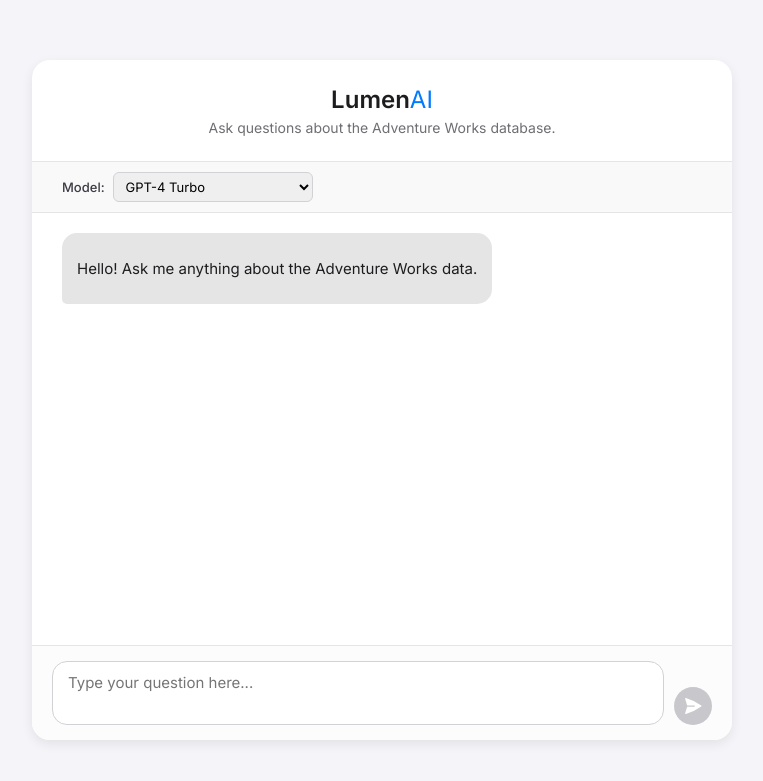
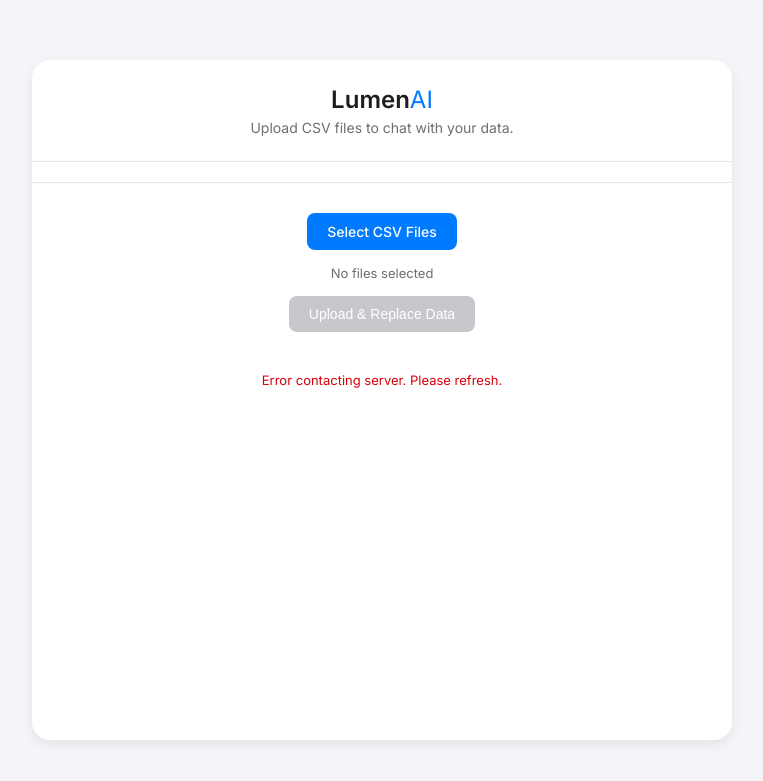
Before and after one commit to mohamedskassem/E115_LumenAI, a Python web app: template src/app/templates/index.html in a window 1280 px wide. Shown: the top 781 px of the page, without its empty margins (258-1021 px from the left). Run offline with Jinja, Linux system fonts and the light colour scheme; the template is opened without the code that fills it, so the values that code supplies are empty.

Commit message:
Feat: Implement dynamic data loading via UI and robust cleanup

```diff
--- a/src/app/static/script.js
+++ b/src/app/static/script.js
@@ -1,4 +1,15 @@
 document.addEventListener('DOMContentLoaded', () => {
+    // UI Sections
+    const dataLoaderSection = document.getElementById('dataLoaderSection');
+    const chatSection = document.getElementById('chatSection');
+
+    // Data Loader Elements
+    const csvUpload = document.getElementById('csvUpload');
+    const fileInfo = document.getElementById('fileInfo');
+    const uploadButton = document.getElementById('uploadButton');
+    const uploadStatus = document.getElementById('uploadStatus');
+
+    // Chat Section Elements
     const chatbox = document.getElementById('chatbox');
     const userInput = document.getElementById('userInput');
     const sendButton = document.getElementById('sendButton');
@@ -6,8 +17,17 @@
     const sqlDisplay = document.getElementById('sqlDisplay');
     const sqlCode = document.getElementById('sqlCode');
     const modelSelector = document.getElementById('modelSelector');
+    const refreshButton = document.getElementById('refreshIndexButton');
+    const removeDataButton = document.getElementById('removeDataButton');
+
+    // Initial State Check
+    checkInitialStatus();
 
     // --- Event Listeners ---
+    // Data Loader
+    csvUpload.addEventListener('change', handleFileSelection);
+    uploadButton.addEventListener('click', uploadFiles);
+    // Chat
     sendButton.addEventListener('click', sendMessage);
     userInput.addEventListener('keydown', (event) => {
         if (event.key === 'Enter' && !event.shiftKey) {
@@ -16,6 +36,8 @@
         }
     });
     userInput.addEventListener('input', autoGrowTextarea);
+    refreshButton.addEventListener('click', refreshIndex);
+    removeDataButton.addEventListener('click', removeData);
 
     // --- Functions ---
     function autoGrowTextarea() {
@@ -117,4 +139,158 @@
 
     // Initial setup
     autoGrowTextarea(); // Adjust initial height and button state
+
+    // --- Refresh Index Function ---
+    async function refreshIndex() {
+        addMessage("Attempting to refresh index... This may take a moment.", 'system'); // Use a distinct style? For now, 'system' uses bot style
+        toggleLoading(true); // Disable input while refreshing
+        refreshButton.disabled = true;
+
+        try {
+            const response = await fetch('/refresh-index', {
+                method: 'POST'
+            });
+
+            toggleLoading(false);
+            refreshButton.disabled = false;
+
+            const data = await response.json();
+
+            if (!response.ok) {
+                throw new Error(data.error || `HTTP error! status: ${response.status}`);
+            }
+
+            addMessage(data.message || "Index refreshed successfully!", 'system');
+
+        } catch (error) {
+            console.error('Error refreshing index:', error);
+            toggleLoading(false);
+            refreshButton.disabled = false;
+            addMessage(error.message || "Could not refresh index.", 'bot', true); // Show error
+        }
+    }
+
+    // --- UI State Management ---
+    function showDataLoader() {
+        dataLoaderSection.style.display = 'flex';
+        chatSection.style.display = 'none';
+        clearChat(); // Clear chat when showing loader
+    }
+
+    function showChatInterface() {
+        dataLoaderSection.style.display = 'none';
+        chatSection.style.display = 'flex';
+        addMessage("Data loaded. Ask me anything about it!", 'system');
+    }
+
+    function clearChat() {
+        chatbox.innerHTML = ''; // Clear all messages
+    }
+
+    // --- Initial Status Check ---
+    async function checkInitialStatus() {
+        try {
+            const response = await fetch('/status');
+            if (!response.ok) throw new Error('Failed to fetch status');
+            const data = await response.json();
+            if (data.is_ready) {
+                showChatInterface();
+            } else {
+                showDataLoader();
+            }
+        } catch (error) {
+            console.error("Error checking initial status:", error);
+            showDataLoader(); // Default to loader on error
+            // Optionally show an error message to the user
+            uploadStatus.textContent = "Error contacting server. Please refresh.";
+            uploadStatus.className = 'status-message error';
+        }
+    }
+
+    // --- Data Loader Functions ---
+    function handleFileSelection() {
+        const files = csvUpload.files;
+        if (files.length > 0) {
+            fileInfo.textContent = `${files.length} file(s) selected`;
+            uploadButton.disabled = false;
+        } else {
+            fileInfo.textContent = "No files selected";
+            uploadButton.disabled = true;
+        }
+    }
+
+    async function uploadFiles() {
+        const files = csvUpload.files;
+        if (files.length === 0) return;
+
+        const formData = new FormData();
+        for (const file of files) {
+            formData.append('files', file);
+        }
+
+        uploadStatus.textContent = "Uploading and processing files... This may take time.";
+        uploadStatus.className = 'status-message';
+        uploadButton.disabled = true;
+
+        try {
+            const response = await fetch('/upload-data', {
+                method: 'POST',
+                body: formData,
+            });
+
+            const data = await response.json();
+
+            if (!response.ok) {
+                throw new Error(data.error || `HTTP error! status: ${response.status}`);
+            }
+
+            uploadStatus.textContent = data.message || "Upload successful! Initializing agent...";
+            uploadStatus.className = 'status-message success';
+            // Reset file input
+            csvUpload.value = '';
+            handleFileSelection();
+            // Switch UI
+            showChatInterface();
+
+        } catch (error) {
+            console.error('Error uploading files:', error);
+            uploadStatus.textContent = `Error: ${error.message}`;
+            uploadStatus.className = 'status-message error';
+            uploadButton.disabled = false; // Re-enable on error
+        }
+    }
+
+    // --- Remove Data Function ---
+    async function removeData() {
+        if (!confirm("Are you sure you want to remove the current data and index? This cannot be undone.")) {
+            return;
+        }
+
+        addMessage("Removing data and index...", 'system');
+        toggleLoading(true); // Use loading indicator logic
+        removeDataButton.disabled = true;
+
+        try {
+            const response = await fetch('/remove-data', {
+                method: 'POST'
+            });
+
+            const data = await response.json();
+
+            if (!response.ok) {
+                throw new Error(data.error || data.message || `HTTP error! status: ${response.status}`);
+            }
+
+            uploadStatus.textContent = data.message || "Data removed successfully."; // Show status in upload section
+            uploadStatus.className = 'status-message success';
+            showDataLoader(); // Switch back to data loader UI
+
+        } catch (error) {
+            console.error('Error removing data:', error);
+            addMessage(`Error removing data: ${error.message}`, 'bot', true); // Show error in chat
+        } finally {
+             toggleLoading(false);
+             removeDataButton.disabled = false;
+        }
+    }
 });
--- a/src/app/static/style.css
+++ b/src/app/static/style.css
@@ -11,7 +11,7 @@
     color: #1d1d1f; /* Near black text */
 }
 
-.container {
+.main-container {
     background-color: #ffffff;
     border-radius: 18px;
     box-shadow: 0 4px 12px rgba(0, 0, 0, 0.08);
@@ -249,3 +249,142 @@
     flex-grow: 1;
     max-width: 200px; /* Adjust as needed */
 }
+
+.refresh-button {
+    padding: 6px 12px;
+    font-size: 12px;
+    font-weight: 500;
+    border: 1px solid #d1d1d6;
+    border-radius: 6px;
+    background-color: #f0f0f5;
+    color: #3c3c43;
+    cursor: pointer;
+    transition: background-color 0.2s ease, border-color 0.2s ease;
+}
+
+.refresh-button:hover {
+    background-color: #e5e5e5;
+    border-color: #c7c7cc;
+}
+
+.refresh-button:disabled {
+    background-color: #e5e5e5;
+    color: #b0b0b5;
+    cursor: not-allowed;
+    border-color: #d1d1d6;
+}
+
+/* --- Data Loader Section Styles --- */
+.data-loader-section {
+    display: flex; /* Will be toggled */
+    flex-direction: column;
+    padding-bottom: 30px; /* Add some padding at the bottom */
+}
+
+.upload-area {
+    display: flex;
+    flex-direction: column;
+    align-items: center;
+    gap: 15px;
+    padding: 30px;
+    border-top: 1px solid #e5e5e5;
+    margin-top: 20px; /* Space below header */
+}
+
+.upload-button {
+    display: inline-block;
+    padding: 10px 20px;
+    font-size: 14px;
+    font-weight: 500;
+    color: #ffffff;
+    background-color: #007aff;
+    border: none;
+    border-radius: 8px;
+    cursor: pointer;
+    transition: background-color 0.2s ease;
+}
+
+.upload-button:hover {
+    background-color: #005ecb;
+}
+
+#csvUpload {
+    display: none; /* Hide the default file input */
+}
+
+.file-info {
+    font-size: 13px;
+    color: #6e6e73;
+}
+
+.action-button {
+    padding: 10px 20px;
+    font-size: 14px;
+    font-weight: 500;
+    color: #ffffff;
+    background-color: #34c759; /* Green */
+    border: none;
+    border-radius: 8px;
+    cursor: pointer;
+    transition: background-color 0.2s ease;
+}
+
+.action-button:hover {
+    background-color: #2aa34a;
+}
+
+.action-button:disabled {
+    background-color: #c7c7cc;
+    cursor: not-allowed;
+}
+
+.status-message {
+    text-align: center;
+    padding: 10px 30px;
+    font-size: 13px;
+    color: #6e6e73;
+}
+
+.status-message.error {
+    color: #d8000c;
+}
+
+.status-message.success {
+    color: #2aa34a;
+}
+
+/* --- Chat Section Styles --- */
+.chat-container { /* Renamed from .container for specificity */
+    display: flex; /* Toggled by JS */
+    flex-direction: column;
+    width: 100%; /* Take full width within main-container */
+    height: 100%; /* Take full height within main-container */
+}
+
+.chat-header {
+    display: flex;
+    justify-content: space-between;
+    align-items: center;
+}
+
+.header-controls {
+    display: flex;
+    gap: 10px;
+}
+
+.remove-button {
+    padding: 6px 12px;
+    font-size: 12px;
+    font-weight: 500;
+    border: 1px solid #ff9500;
+    border-radius: 6px;
+    background-color: #fff0e0;
+    color: #ff9500;
+    cursor: pointer;
+    transition: background-color 0.2s ease, border-color 0.2s ease;
+}
+
+.remove-button:hover {
+    background-color: #ffe5cc;
+    border-color: #ff8000;
+}
--- a/src/app/templates/index.html
+++ b/src/app/templates/index.html
@@ -3,39 +3,54 @@
 <head>
     <meta charset="UTF-8">
     <meta name="viewport" content="width=device-width, initial-scale=1.0">
-    <title>LumenAI - Chat with your Database</title>
+    <title>LumenAI - Chat with your Data</title>
     <link rel="stylesheet" href="{{ url_for('static', filename='style.css') }}">
     <link rel="preconnect" href="https://fonts.googleapis.com">
     <link rel="preconnect" href="https://fonts.gstatic.com" crossorigin>
     <link href="https://fonts.googleapis.com/css2?family=Inter:wght@300;400;500;600&display=swap" rel="stylesheet">
 </head>
 <body>
-    <div class="container">
+    <div class="main-container">
+
+        <!-- Data Loading Section (Initially Visible if no data) -->
+        <div id="dataLoaderSection" class="data-loader-section">
             <header class="header">
                 <h1>Lumen<span class="ai-suffix">AI</span></h1>
-            <p>Ask questions about the Adventure Works database.</p>
+                <p>Upload CSV files to chat with your data.</p>
+            </header>
+            <div class="upload-area">
+                <label for="csvUpload" class="upload-button">Select CSV Files</label>
+                <input type="file" id="csvUpload" accept=".csv" multiple>
+                <span id="fileInfo" class="file-info">No files selected</span>
+                <button id="uploadButton" class="action-button" disabled>Upload & Replace Data</button>
+            </div>
+            <div id="uploadStatus" class="status-message"></div>
+        </div>
+
+        <!-- Chat Section (Initially Hidden if no data) -->
+        <div id="chatSection" class="chat-container" style="display: none;">
+            <header class="header chat-header">
+                <h1>Lumen<span class="ai-suffix">AI</span></h1>
+                <div class="header-controls">
+                     <button id="removeDataButton" class="remove-button" title="Remove current data and index">Remove Data</button>
+                </div>
             </header>
 
             <div class="model-selector-area">
                  <label for="modelSelector">Model:</label>
                  <select id="modelSelector" name="model">
                      <option value="gpt-4-turbo" selected>GPT-4 Turbo</option>
-                <!-- Use the specific Gemini model name expected by the backend -->
                      <option value="gemini-2.5-pro-exp-03-25">Gemini 2.5 Pro Exp (03-25)</option>
-                <!-- Add other models here if needed -->
-                <!-- <option value="gpt-4o-mini">GPT-4o Mini</option> -->
                  </select>
+                 <button id="refreshIndexButton" class="refresh-button" title="Clear cache & re-index schema">Refresh Index</button>
              </div>
 
              <div id="chatbox" class="chatbox">
-            <!-- Chat messages will appear here -->
-             <div class="message bot-message">
-                <p>Hello! Ask me anything about the Adventure Works data.</p>
-            </div>
+                 <!-- Welcome message added by JS -->
              </div>
 
              <div class="input-area">
-            <textarea id="userInput" placeholder="Type your question here..." rows="1"></textarea>
+                 <textarea id="userInput" placeholder="Ask a question about the loaded data..." rows="1"></textarea>
                  <button id="sendButton">
                      <svg xmlns="http://www.w3.org/2000/svg" viewBox="0 0 24 24" fill="currentColor" class="send-icon">
                          <path d="M3.478 2.404a.75.75 0 0 0-.926.941l2.432 7.905H13.5a.75.75 0 0 1 0 1.5H4.984l-2.432 7.905a.75.75 0 0 0 .926.94 60.519 60.519 0 0 0 18.445-8.986.75.75 0 0 0 0-1.218A60.517 60.517 0 0 0 3.478 2.404Z" />
@@ -52,6 +67,8 @@
              </div>
         </div>
 
+    </div> <!-- End of main-container -->
+
     <script src="{{ url_for('static', filename='script.js') }}"></script>
 </body>
 </html>
```
Also changed, not shown: src/app/app.py (+75 -20 lines), src/app/server.py (+268 -17 lines), 4 other files. Lines whose indentation alone changed are shown as unchanged.
